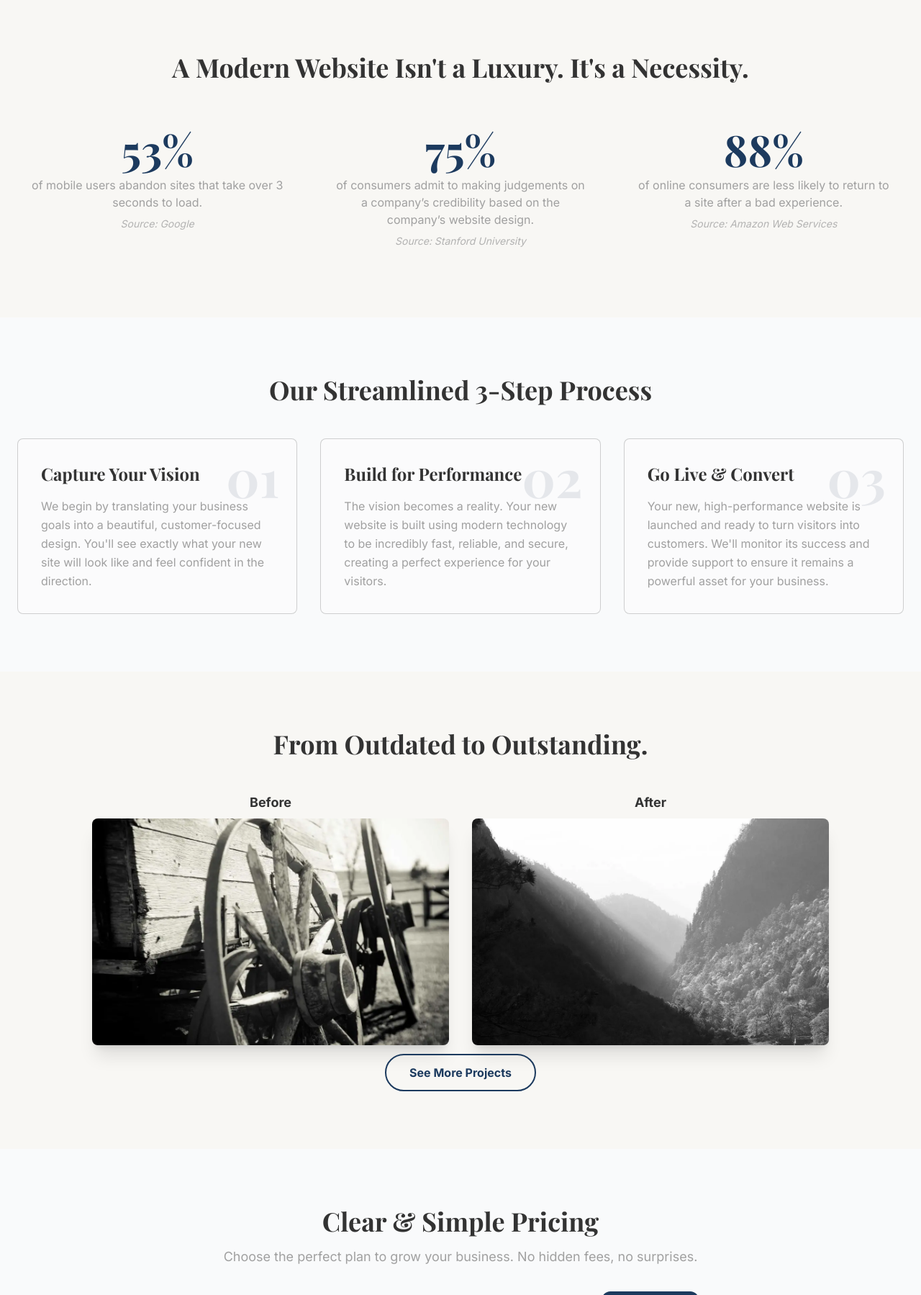
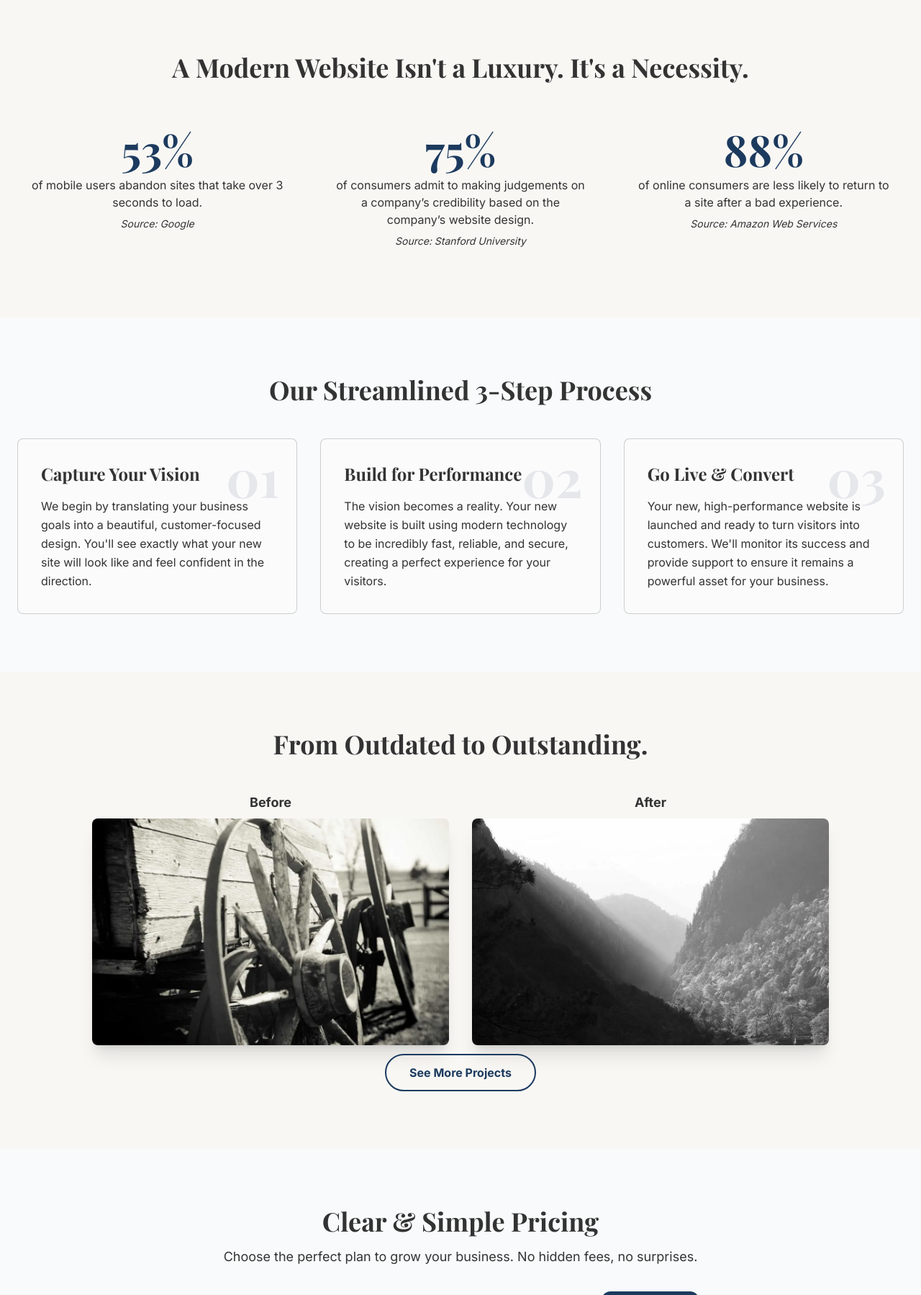
Before and after one commit to Pac84man/Cygnus_html-website, a FastAPI app: page / in a window 1280 px wide. Shown: the part 887-2686 px from the top of the page at 72% size. Run offline with FastAPI, Linux system fonts and the light colour scheme.

Commit message:
Fix: Improve color contrast for accessibility

```diff
--- a/templates/base.html
+++ b/templates/base.html
@@ -5,7 +5,8 @@
     <meta name="viewport" content="width=device-width, initial-scale=1.0">
     <!-- The title will be dynamic for each page -->
     <title>{{ page_title }}</title>
-
+    <!-- LINE FOR SEO -->
+    <meta name="description" content="Cygnus transforms outdated websites into blazing-fast, high-performance sales tools. I deliver visually stunning sites with perfect 100 Google scores. Get your free analysis today.">
     <link href="/static/css/output.css" rel="stylesheet">
 
 </head>
--- a/templates/index.html
+++ b/templates/index.html
@@ -44,18 +44,18 @@
             <!-- Stats content goes here -->
              <div class="text-center p-4">
                 <div class="mb-2 text-6xl font-serif font-bold text-deep-blue">53%</div>
-                <p class="text-light-grey">of mobile users abandon sites that take over 3 seconds to load.</p>
-                <p class="mt-2 text-sm text-light-grey/80 italic">Source: Google</p>
+                <p class="text-medium-grey">of mobile users abandon sites that take over 3 seconds to load.</p>
+                <p class="mt-2 text-sm text-medium-grey italic">Source: Google</p>
             </div>
             <div class="text-center p-4">
                 <div class="mb-2 text-6xl font-serif font-bold text-deep-blue">75%</div>
-                <p class="text-light-grey">of consumers admit to making judgements on a company’s credibility based on the company’s website design.</p>
-                <p class="mt-2 text-sm text-light-grey/80 italic">Source: Stanford University</p>
+                <p class="text-medium-grey">of consumers admit to making judgements on a company’s credibility based on the company’s website design.</p>
+                <p class="mt-2 text-sm text-medium-grey italic">Source: Stanford University</p>
             </div>
             <div class="text-center p-4">
                 <div class="mb-2 text-6xl font-serif font-bold text-deep-blue">88%</div>
-                <p class="text-light-grey">of online consumers are less likely to return to a site after a bad experience.</p>
-                <p class="mt-2 text-sm text-light-grey/80 italic">Source: Amazon Web Services</p>
+                <p class="text-medium-grey">of online consumers are less likely to return to a site after a bad experience.</p>
+                <p class="mt-2 text-sm text-medium-grey italic">Source: Amazon Web Services</p>
             </div>
         </div>
     </div>
@@ -73,21 +73,21 @@
                 <div class="absolute top-4 right-6 text-7xl font-serif font-bold text-gray-200">01</div>
                 <div class="relative z-10">
                     <h3 class="text-2xl font-serif font-bold text-charcoal mb-4">Capture Your Vision</h3>
-                    <p class="text-light-grey leading-relaxed">We begin by translating your business goals into a beautiful, customer-focused design. You'll see exactly what your new site will look like and feel confident in the direction.</p>
+                    <p class="text-medium-grey leading-relaxed">We begin by translating your business goals into a beautiful, customer-focused design. You'll see exactly what your new site will look like and feel confident in the direction.</p>
                 </div>
             </div>
             <div class="relative p-8 border border-light-grey/50 rounded-lg bg-white/30 h-full">
                 <div class="absolute top-4 right-6 text-7xl font-serif font-bold text-gray-200">02</div>
                 <div class="relative z-10">
                     <h3 class="text-2xl font-serif font-bold text-charcoal mb-4">Build for Performance</h3>
-                    <p class="text-light-grey leading-relaxed">The vision becomes a reality. Your new website is built using modern technology to be incredibly fast, reliable, and secure, creating a perfect experience for your visitors.</p>
+                    <p class="text-medium-grey leading-relaxed">The vision becomes a reality. Your new website is built using modern technology to be incredibly fast, reliable, and secure, creating a perfect experience for your visitors.</p>
                 </div>
             </div>
             <div class="relative p-8 border border-light-grey/50 rounded-lg bg-white/30 h-full">
                 <div class="absolute top-4 right-6 text-7xl font-serif font-bold text-gray-200">03</div>
                 <div class="relative z-10">
                     <h3 class="text-2xl font-serif font-bold text-charcoal mb-4">Go Live & Convert</h3>
-                    <p class="text-light-grey leading-relaxed">Your new, high-performance website is launched and ready to turn visitors into customers. We'll monitor its success and provide support to ensure it remains a powerful asset for your business.</p>
+                    <p class="text-medium-grey leading-relaxed">Your new, high-performance website is launched and ready to turn visitors into customers. We'll monitor its success and provide support to ensure it remains a powerful asset for your business.</p>
                 </div>
             </div>
         </div>
@@ -101,14 +101,13 @@
             From Outdated to Outstanding.
         </h2>
         <div class="grid grid-cols-1 md:grid-cols-2 gap-8 max-w-5xl mx-auto">
-            <!-- Showcase content goes here -->
             <div>
                 <p class="text-center font-bold text-lg mb-2 text-charcoal">Before</p>
-                <img src="/static/images/showcase-before.webp" alt="Before website design" class="rounded-lg shadow-xl w-full h-full object-cover">
+                <img src="/static/images/showcase-before.webp" alt="Example of an outdated website design" class="rounded-lg shadow-xl w-full h-full object-cover" width="1200" height="675" loading="lazy">
             </div>
             <div>
                 <p class="text-center font-bold text-lg mb-2 text-charcoal">After</p>
-                <img src="/static/images/showcase-after.webp" alt="After website design" class="rounded-lg shadow-xl w-full h-full object-cover">
+                <img src="/static/images/showcase-after.webp" alt="A modern, fast website design by Cygnus" class="rounded-lg shadow-xl w-full h-full object-cover" width="1200" height="675" loading="lazy">
             </div>
         </div>
         <div class="text-center mt-12">
@@ -126,7 +125,7 @@
       <h2 class="text-3xl md:text-4xl font-serif font-bold text-charcoal mb-4">
         Clear & Simple Pricing
       </h2>
-      <p class="text-lg text-light-grey mb-12">
+      <p class="text-lg text-medium-grey mb-12">
         Choose the perfect plan to grow your business. No hidden fees, no surprises.
       </p>
     </div>
@@ -135,10 +134,10 @@
       <!-- Tier 1 -->
       <div class="relative p-8 rounded-lg bg-white/50 flex flex-col h-full border border-light-grey/50 shadow-lg">
         <h3 class="text-2xl font-serif font-bold text-charcoal mb-2">Professional Presence</h3>
-        <p class="text-light-grey mb-6 min-h-[4.5rem]">The essential plan to establish your credibility with a stunning, professional website.</p>
+        <p class="text-medium-grey mb-6 min-h-[4.5rem]">The essential plan to establish your credibility with a stunning, professional website.</p>
         <div class="flex items-baseline mb-8">
           <span class="text-5xl font-serif font-extrabold text-charcoal">$199</span>
-          <span class="text-light-grey ml-2">/ month</span>
+          <span class="text-medium-grey ml-2">/ month</span>
         </div>
         <ul class="space-y-4 mb-8">
           <li class="flex items-start">
@@ -171,10 +170,10 @@
       <div class="relative p-8 rounded-lg bg-white/50 flex flex-col h-full border-2 border-deep-blue shadow-xl">
         <div class="absolute -top-4 left-1/2 -translate-x-1/2 bg-deep-blue text-white text-xs font-bold px-4 py-1 rounded-full uppercase tracking-wider">Most Popular</div>
         <h3 class="text-2xl font-serif font-bold text-charcoal mb-2">Business Growth</h3>
-        <p class="text-light-grey mb-6 min-h-[4.5rem]">The active growth tool that turns your website into a 24/7 lead-generation machine.</p>
+        <p class="text-medium-grey mb-6 min-h-[4.5rem]">The active growth tool that turns your website into a 24/7 lead-generation machine.</p>
         <div class="flex items-baseline mb-8">
           <span class="text-5xl font-serif font-extrabold text-charcoal">$299</span>
-          <span class="text-light-grey ml-2">/ month</span>
+          <span class="text-medium-grey ml-2">/ month</span>
         </div>
         <ul class="space-y-4 mb-8">
             <li class="flex items-start">
@@ -190,7 +189,7 @@
                 <span class="text-charcoal">Booking System Integration</span>
             </li>
             <li class="flex items-start">
-                <svg class="w-5 h-5 text-deep-blue mr-3 flex-shrink-0 mt-1" fill="none" stroke="currentColor" viewBox="0 0 24 24" xmlns="http://www.w3.org/2000/svg"><path stroke-linecap="round" stroke-linejoin="round" stroke-width="2" d="M5 13l4 4L19 7"></path></svg>
+                <svg class="w-5 h-5 text-deep-blue mr-3 flex-shrink-0 mt-1" fill="none" stroke="currentColor" viewBox="0 0 24 24" xmlns="http://www.w3.org/2000/svg"><path stroke-linecap="round" stroke-linejoin-round" stroke-width="2" d="M5 13l4 4L19 7"></path></svg>
                 <span class="text-charcoal">Blog / Resource Center Setup</span>
             </li>
             <li class="flex items-start">
@@ -208,7 +207,7 @@
       </div>
     </div>
 
-    <p class="text-center text-light-grey mt-12">
+    <p class="text-center text-medium-grey mt-12">
       All plans include our one-time $499 setup fee and a 12-month minimum contract.
     </p>
   </div>
@@ -230,10 +229,10 @@
         <h2 class="text-3xl md:text-4xl font-serif font-bold text-charcoal mb-6">
           Your Partner in Growth
         </h2>
-        <p class="text-lg text-light-grey leading-relaxed mb-4">
+        <p class="text-lg text-medium-grey leading-relaxed mb-4">
           I believe a great website should be your business's hardest-working employee. My mission is to build that for you—a digital presence that actively drives growth.
         </p>
-        <p class="text-lg text-light-grey leading-relaxed">
+        <p class="text-lg text-medium-grey leading-relaxed">
           When you work with me, you get a single, dedicated point of contact from start to finish. This direct partnership means no communication gaps, just a streamlined process focused entirely on achieving your business objectives.
         </p>
       </div>
@@ -249,7 +248,7 @@
         <h2 class="text-3xl md:text-4xl font-serif font-bold text-charcoal mb-4">
           Ready to Elevate Your Brand?
         </h2>
-        <p class="text-light-grey leading-relaxed">
+        <p class="text-medium-grey leading-relaxed">
           Fill out the form below, and we'll be in touch to discuss how Cygnus can transform your digital presence. No pressure, just a friendly conversation.
         </p>
       </div>
```
